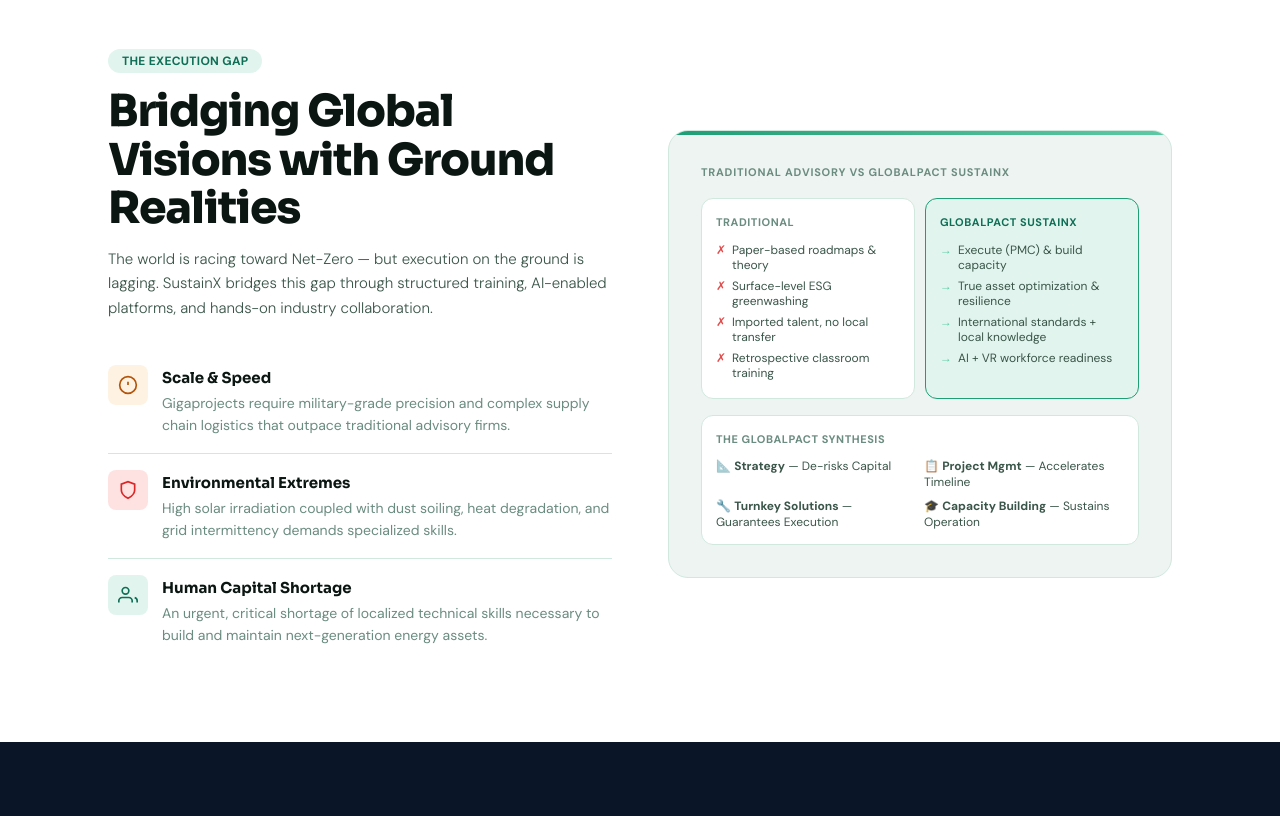
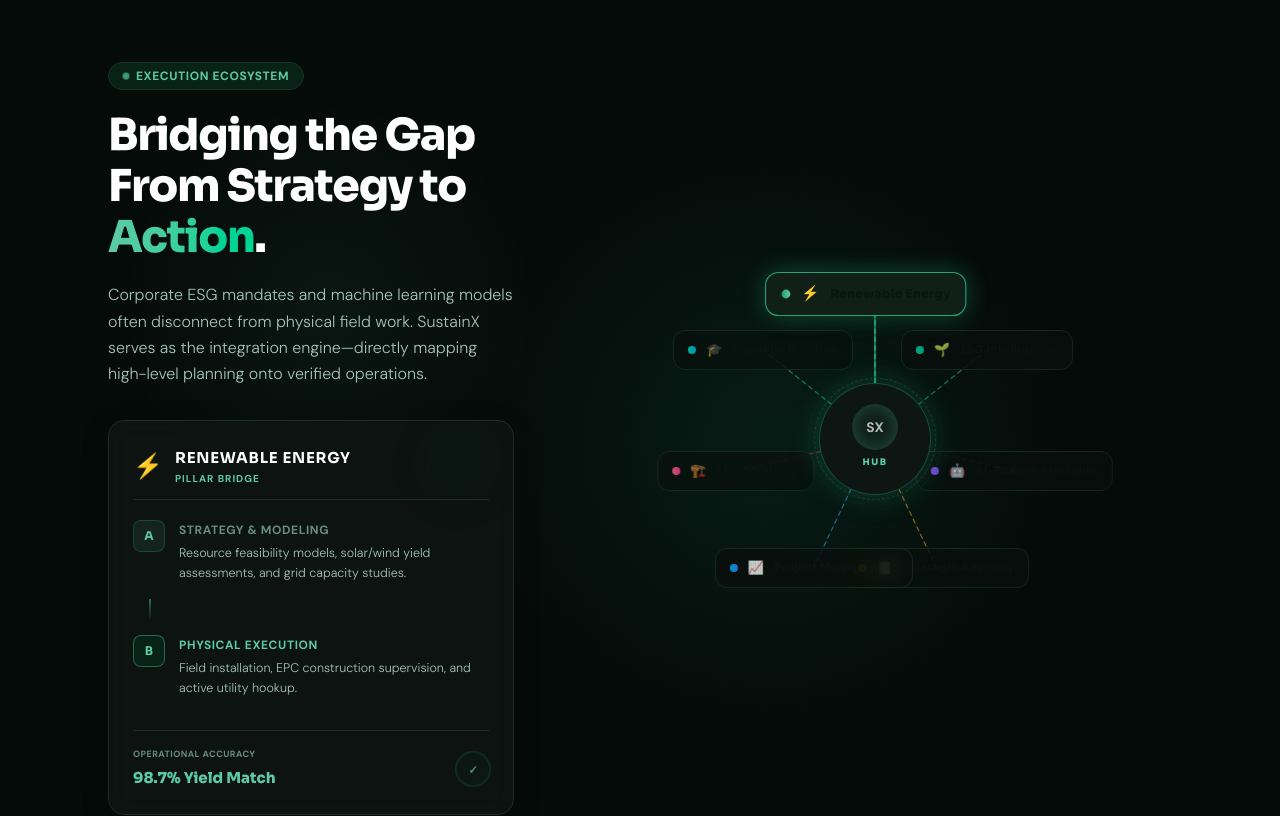
Before and after one commit to irfankhan90/SustainX, a Next.js app in the folder frontend/: page / in a window 1280 px wide. Shown: the part 1880-2696 px from the top of the page. Built offline with nearby package versions, Linux system fonts and the light colour scheme.

Commit message:
design(problem): replace execution gap cards with interactive Central Hub visualizer

```diff
--- a/frontend/components/ProblemSection.tsx
+++ b/frontend/components/ProblemSection.tsx
@@ -1,128 +1,331 @@
 "use client";
 
-import React from "react";
+import React, { useState } from "react";
+
+interface PillarData {
+  id: string;
+  label: string;
+  icon: string;
+  strategy: string;
+  execution: string;
+  metric: string;
+  metricLabel: string;
+  angle: number; // angle in degrees
+  color: string;
+  lineColor: string;
+}
+
+const HUB_PILLARS: PillarData[] = [
+  {
+    id: "renewable",
+    label: "Renewable Energy",
+    icon: "⚡",
+    strategy: "Resource feasibility models, solar/wind yield assessments, and grid capacity studies.",
+    execution: "Field installation, EPC construction supervision, and active utility hookup.",
+    metric: "98.7% Yield Match",
+    metricLabel: "Operational Accuracy",
+    angle: -90, // Top
+    color: "from-brand-g to-brand-gl",
+    lineColor: "#1D9E75"
+  },
+  {
+    id: "esg",
+    label: "ESG Intelligence",
+    icon: "🌱",
+    strategy: "Regulatory compliance blueprints, CSRD emission mapping, and green audit plans.",
+    execution: "Live Scope 1-3 sensor tracking, automated logs, and carbon offset transactions.",
+    metric: "100% Audit Ready",
+    metricLabel: "Emissions Verification",
+    angle: -38.5, // Top-Right
+    color: "from-emerald-400 to-teal-500",
+    lineColor: "#34D399"
+  },
+  {
+    id: "ai",
+    label: "AI-Powered Insights",
+    icon: "🤖",
+    strategy: "Machine learning grid forecasts, weather prediction, and load dispatch math.",
+    execution: "Direct smart grid adjustments, automated load-shedding, and battery discharge.",
+    metric: "-22% Peak Load",
+    metricLabel: "Grid Stress Mitigated",
+    angle: 13, // Right-Bottom
+    color: "from-purple-500 to-indigo-500",
+    lineColor: "#A78BFA"
+  },
+  {
+    id: "advisory",
+    label: "Strategic Advisory",
+    icon: "📋",
+    strategy: "Net-Zero policy blueprints, ESG rating targets, and green finance packaging.",
+    execution: "Real-time Capex tracking, compliance auditing, and active project financing.",
+    metric: "$4.2B Guided",
+    metricLabel: "ESG Finance Allocated",
+    angle: 64.5, // Bottom-Right
+    color: "from-amber-400 to-orange-500",
+    lineColor: "#FBBF24"
+  },
+  {
+    id: "pm",
+    label: "Project Management",
+    icon: "📈",
+    strategy: "Timelines, lifecycle staging, safety plans, and supply chain allocation.",
+    execution: "On-site PMC monitoring, certified milestone audits, and vendor validation.",
+    metric: "94% On-Schedule",
+    metricLabel: "Project Commissioning",
+    angle: 115.5, // Bottom-Left
+    color: "from-sky-400 to-blue-500",
+    lineColor: "#38BDF8"
+  },
+  {
+    id: "epc",
+    label: "EPC Solutions",
+    icon: "🏗️",
+    strategy: "Engineering schematics, structural design models, and grid connection layout.",
+    execution: "Active civil works, inverter rigging, panel wiring, and physical hookups.",
+    metric: "450MW Commissioned",
+    metricLabel: "Active Solar/Wind Sites",
+    angle: 167, // Left-Bottom
+    color: "from-rose-400 to-pink-500",
+    lineColor: "#F43F5E"
+  },
+  {
+    id: "capacity",
+    label: "Capacity Building",
+    icon: "🎓",
+    strategy: "Workforce competency profiling and institutional technical study maps.",
+    execution: "VR simulation training, onsite safety drills, and engineering certifications.",
+    metric: "18k+ Certified",
+    metricLabel: "Site-Ready Engineers",
+    angle: 218.5, // Top-Left
+    color: "from-teal-400 to-cyan-500",
+    lineColor: "#2DD4BF"
+  }
+];
 
 export const ProblemSection: React.FC = () => {
+  const [activeId, setActiveId] = useState<string>("renewable");
+
+  const activePillar = HUB_PILLARS.find((p) => p.id === activeId) || HUB_PILLARS[0];
+
   return (
-    <section className="bg-white py-20" id="about">
-      <div className="container">
-        <div className="grid grid-cols-1 md:grid-cols-2 gap-14 items-center">
-          {/* LEFT COLUMN */}
-          <div>
-            <div className="inline-block px-3.5 py-1 bg-brand-gxl text-brand-gd rounded-full text-xs font-semibold tracking-wide uppercase mb-3.5">
-              The execution gap
+    <section className="bg-[#050B09] text-[#E0E8E4] py-24 relative overflow-hidden" id="about">
+      {/* Background Tech Grids & Glows */}
+      <div className="absolute inset-0 pointer-events-none z-0">
+        <div
+          className="absolute inset-0 opacity-10"
+          style={{
+            backgroundImage:
+              "linear-gradient(rgba(29,158,117,0.1) 1px, transparent 1px), linear-gradient(90deg, rgba(29,158,117,0.1) 1px, transparent 1px)",
+            backgroundSize: "40px 40px",
+          }}
+        />
+        {/* Soft Radial Center Hub Glow */}
+        <div className="absolute w-[600px] h-[600px] rounded-full bg-[radial-gradient(circle,rgba(29,158,117,0.12)_0%,transparent_70%)] top-1/2 left-1/2 lg:left-[60%] -translate-x-1/2 -translate-y-1/2" />
+        <div className="absolute w-[400px] h-[400px] rounded-full bg-[radial-gradient(circle,rgba(93,202,165,0.06)_0%,transparent_75%)] top-[15%] left-[10%]" />
+      </div>
+
+      <div className="container relative z-[1] w-full">
+        <div className="grid grid-cols-1 lg:grid-cols-12 gap-16 items-center">
+
+          {/* LEFT COLUMN: NARRATIVE & DYNAMIC BRIDGE CARD */}
+          <div className="lg:col-span-5 flex flex-col justify-center text-left">
+            <div className="inline-flex items-center gap-[7px] px-3.5 py-[5px] border border-[#163327] rounded-full text-xs font-semibold text-brand-gl bg-[#092218] tracking-wider uppercase mb-5 self-start select-none">
+              <span className="w-1.5 h-1.5 rounded-full bg-brand-gl animate-pulse"></span>
+              Execution Ecosystem
             </div>
-            <h2 className="font-syne text-[28px] sm:text-[3.5vw] md:text-[44px] font-extrabold leading-[1.1] tracking-[-0.025em] text-t-DEFAULT mb-3.5 max-w-[480px]">
-              Bridging Global Visions with Ground Realities
+
+            <h2 className="font-syne text-[32px] sm:text-[4vw] lg:text-[44px] font-extrabold leading-[1.15] tracking-[-0.03em] text-white mb-5">
+              Bridging the Gap From Strategy to <span className="bg-gradient-to-r from-brand-gl to-emerald-400 bg-clip-text text-transparent">Action</span>.
             </h2>
-            <p className="text-[15px] text-t-2 font-light leading-[1.65] mb-7">
-              The world is racing toward Net-Zero — but execution on the ground is lagging. SustainX bridges this gap through structured training, AI-enabled platforms, and hands-on industry collaboration.
+
+            <p className="text-[15px] sm:text-[16px] text-t-4 leading-[1.65] font-light max-w-[500px] mb-8">
+              Corporate ESG mandates and machine learning models often disconnect from physical field work. SustainX serves as the integration engine—directly mapping high-level planning onto verified operations.
             </p>
-            <ul className="list-none m-0 p-0">
-              <li className="flex gap-3.5 py-4 border-b border-bdr-DEFAULT">
-                <div className="w-10 h-10 rounded-lg flex items-center justify-center shrink-0 bg-[#FEF3E2]">
-                  <svg viewBox="0 0 24 24" className="w-5 h-5 fill-none stroke-[#B45309] stroke-2 stroke-linecap-round stroke-linejoin-round">
-                    <circle cx="12" cy="12" r="10" />
-                    <line x1="12" y1="8" x2="12" y2="12" />
-                    <line x1="12" y1="16" x2="12.01" y2="16" />
-                  </svg>
+
+            {/* DYNAMIC STRATEGY-TO-EXECUTION CONVERSION CARD */}
+            <div className="bg-[#0E1613]/80 border border-[#1C2C26] rounded-2xl p-6 shadow-sh2 backdrop-blur-md relative overflow-hidden transition-all duration-300">
+              <div className="absolute top-0 right-0 w-24 h-24 bg-gradient-to-br from-brand-g to-transparent opacity-5 rounded-full filter blur-xl pointer-events-none" />
+
+              <div className="flex items-center gap-3 mb-5 border-b border-[#1C2C26] pb-3">
+                <span className="text-2xl">{activePillar.icon}</span>
+                <div>
+                  <h4 className="font-syne text-[15px] font-bold text-white uppercase tracking-wider">
+                    {activePillar.label}
+                  </h4>
+                  <p className="text-[10px] text-brand-gl font-bold tracking-widest uppercase">Pillar Bridge</p>
                 </div>
-                <div>
-                  <h4 className="font-syne text-[15px] font-bold text-t-DEFAULT mb-[3px]">Scale & Speed</h4>
-                  <p className="text-sm text-t-3 leading-[1.55]">
-                    Gigaprojects require military-grade precision and complex supply chain logistics that outpace traditional advisory firms.
-                  </p>
-                </div>
-              </li>
+              </div>
 
-              <li className="flex gap-3.5 py-4 border-b border-bdr-DEFAULT">
-                <div className="w-10 h-10 rounded-lg flex items-center justify-center shrink-0 bg-[#FEE2E2]">
-                  <svg viewBox="0 0 24 24" className="w-5 h-5 fill-none stroke-[#DC2626] stroke-2 stroke-linecap-round stroke-linejoin-round">
-                    <path d="M12 22s8-4 8-10V5l-8-3-8 3v7c0 6 8 10 8 10z" />
-                  </svg>
-                </div>
-                <div>
-                  <h4 className="font-syne text-[15px] font-bold text-t-DEFAULT mb-[3px]">Environmental Extremes</h4>
-                  <p className="text-sm text-t-3 leading-[1.55]">
-                    High solar irradiation coupled with dust soiling, heat degradation, and grid intermittency demands specialized skills.
-                  </p>
-                </div>
-              </li>
-
-              <li className="flex gap-3.5 py-4">
-                <div className="w-10 h-10 rounded-lg flex items-center justify-center shrink-0 bg-brand-gxl">
-                  <svg viewBox="0 0 24 24" className="w-5 h-5 fill-none stroke-brand-gd stroke-2 stroke-linecap-round stroke-linejoin-round">
-                    <path d="M17 21v-2a4 4 0 0 0-4-4H5a4 4 0 0 0-4 4v2" />
-                    <circle cx="9" cy="7" r="4" />
-                    <path d="M23 21v-2a4 4 0 0 0-3-3.87" />
-                  </svg>
-                </div>
-                <div>
-                  <h4 className="font-syne text-[15px] font-bold text-t-DEFAULT mb-[3px]">Human Capital Shortage</h4>
-                  <p className="text-sm text-t-3 leading-[1.55]">
-                    An urgent, critical shortage of localized technical skills necessary to build and maintain next-generation energy assets.
-                  </p>
-                </div>
-              </li>
-            </ul>
-          </div>
-
-          {/* RIGHT COLUMN */}
-          <div>
-            <div className="bg-[#EEF4F1] border border-bdr-DEFAULT rounded-[20px] p-8 relative overflow-hidden before:content-[''] before:absolute before:top-0 before:left-0 before:right-0 before:h-[4px] before:bg-gradient-to-r before:from-brand-g before:to-brand-gl">
-              <div className="text-[11px] font-semibold text-t-3 uppercase tracking-[0.07em] mb-4">
-                Traditional Advisory vs GlobalPact SustainX
-              </div>
-              <div className="grid grid-cols-1 sm:grid-cols-2 gap-2.5 mb-4">
-                <div className="bg-white border border-bdr-DEFAULT rounded-xl p-3.5">
-                  <div className="text-[11px] font-semibold uppercase tracking-wider text-t-3 mb-2">Traditional</div>
-                  <div className="text-xs text-t-2 py-[3px] flex items-start gap-1.5 leading-tight">
-                    <span className="text-[#E24B4A] shrink-0">✗</span> Paper-based roadmaps & theory
+              {/* Dynamic Bridge Diagram */}
+              <div className="flex flex-col gap-4">
+                {/* Strategy Step */}
+                <div className="flex items-start gap-3.5 group">
+                  <div className="w-8 h-8 rounded-lg flex items-center justify-center shrink-0 bg-[#14231E] border border-brand-g/30 text-brand-gl text-xs font-bold font-syne select-none group-hover:bg-[#1D9E75] group-hover:text-white transition-colors duration-300">
+                    A
                   </div>
-                  <div className="text-xs text-t-2 py-[3px] flex items-start gap-1.5 leading-tight">
-                    <span className="text-[#E24B4A] shrink-0">✗</span> Surface-level ESG greenwashing
-                  </div>
-                  <div className="text-xs text-t-2 py-[3px] flex items-start gap-1.5 leading-tight">
-                    <span className="text-[#E24B4A] shrink-0">✗</span> Imported talent, no local transfer
-                  </div>
-                  <div className="text-xs text-t-2 py-[3px] flex items-start gap-1.5 leading-tight">
-                    <span className="text-[#E24B4A] shrink-0">✗</span> Retrospective classroom training
+                  <div>
+                    <h5 className="text-[12px] font-bold text-t-3 uppercase tracking-wider mb-0.5">Strategy & Modeling</h5>
+                    <p className="text-[12.5px] text-t-4 font-light leading-relaxed">
+                      {activePillar.strategy}
+                    </p>
                   </div>
                 </div>
 
-                <div className="bg-brand-gxl border border-brand-g rounded-xl p-3.5">
-                  <div className="text-[11px] font-semibold uppercase tracking-wider text-brand-gd mb-2">GlobalPact SustainX</div>
-                  <div className="text-xs text-t-2 py-[3px] flex items-start gap-1.5 leading-tight">
-                    <span className="text-brand-gl shrink-0">→</span> Execute (PMC) & build capacity
+                {/* Vertical Connector Line */}
+                <div className="h-5 w-[1.5px] bg-gradient-to-b from-brand-gl to-[#14231E] ml-4 opacity-50" />
+
+                {/* Execution Step */}
+                <div className="flex items-start gap-3.5 group">
+                  <div className="w-8 h-8 rounded-lg flex items-center justify-center shrink-0 bg-[#092218] border border-brand-gl/40 text-brand-gl text-xs font-bold font-syne select-none group-hover:bg-brand-gd group-hover:text-white transition-colors duration-300">
+                    B
                   </div>
-                  <div className="text-xs text-t-2 py-[3px] flex items-start gap-1.5 leading-tight">
-                    <span className="text-brand-gl shrink-0">→</span> True asset optimization & resilience
-                  </div>
-                  <div className="text-xs text-t-2 py-[3px] flex items-start gap-1.5 leading-tight">
-                    <span className="text-brand-gl shrink-0">→</span> International standards + local knowledge
-                  </div>
-                  <div className="text-xs text-t-2 py-[3px] flex items-start gap-1.5 leading-tight">
-                    <span className="text-brand-gl shrink-0">→</span> AI + VR workforce readiness
+                  <div>
+                    <h5 className="text-[12px] font-bold text-brand-gl uppercase tracking-wider mb-0.5">Physical Execution</h5>
+                    <p className="text-[12.5px] text-t-4 font-light leading-relaxed">
+                      {activePillar.execution}
+                    </p>
                   </div>
                 </div>
-              </div>
 
-              <div className="bg-white border border-bdr-DEFAULT rounded-xl p-3.5 mt-2">
-                <div className="text-[11px] font-semibold uppercase tracking-[0.05em] text-t-3 mb-2.5">
-                  The GlobalPact Synthesis
-                </div>
-                <div className="grid grid-cols-1 sm:grid-cols-2 gap-2 text-xs text-t-2">
-                  <div>📐 <strong>Strategy</strong> — De-risks Capital</div>
-                  <div>📋 <strong>Project Mgmt</strong> — Accelerates Timeline</div>
-                  <div>🔧 <strong>Turnkey Solutions</strong> — Guarantees Execution</div>
-                  <div>🎓 <strong>Capacity Building</strong> — Sustains Operation</div>
+                {/* Converter Metric Panel */}
+                <div className="mt-4 pt-4 border-t border-[#1C2C26] flex items-center justify-between">
+                  <div>
+                    <div className="text-[9px] uppercase font-bold text-t-3 tracking-wider mb-0.5">
+                      {activePillar.metricLabel}
+                    </div>
+                    <div className="font-syne text-[15px] font-extrabold text-[#5DCAA5]">
+                      {activePillar.metric}
+                    </div>
+                  </div>
+                  <div className="h-8 w-8 rounded-full border-2 border-brand-g/20 flex items-center justify-center text-[10px] text-brand-gl font-bold bg-[#14231E]/40 animate-pulse-slow">
+                    ✓
+                  </div>
                 </div>
               </div>
             </div>
           </div>
+
+          {/* RIGHT COLUMN: INTERACTIVE VISUAL CORE HUB */}
+          <div className="lg:col-span-7 w-full flex items-center justify-center overflow-visible mt-8 lg:mt-0">
+            <div className="relative w-full max-w-[280px] xs:max-w-[340px] sm:max-w-[420px] aspect-square mx-auto flex items-center justify-center select-none scale-[0.85] xs:scale-[0.95] sm:scale-100 origin-center transition-all duration-300">
+
+              {/* Dynamic Connecting Lines SVG Canvas */}
+              <svg className="absolute inset-0 w-full h-full z-10 pointer-events-none" viewBox="0 0 500 500" fill="none" xmlns="http://www.w3.org/2000/svg">
+                <defs>
+                  {/* Central Hub Glowing Radial Shading */}
+                  <radialGradient id="hub-shading" cx="50%" cy="50%" r="50%">
+                    <stop offset="0%" stopColor="#5DCAA5" stopOpacity="0.4" />
+                    <stop offset="60%" stopColor="#1C2E27" stopOpacity="0.8" />
+                    <stop offset="100%" stopColor="#0B1612" stopOpacity="1" />
+                  </radialGradient>
+                </defs>
+
+                {/* Base SVG Lines connecting Orbit Nodes to Central Hub */}
+                {HUB_PILLARS.map((pillar) => {
+                  const angleRad = (pillar.angle * Math.PI) / 180;
+                  const x = 250 + 170 * Math.cos(angleRad);
+                  const y = 250 + 170 * Math.sin(angleRad);
+                  const isActive = activeId === pillar.id;
+
+                  return (
+                    <g key={`line-group-${pillar.id}`}>
+                      {/* Connection line background wire */}
+                      <line
+                        x1="250"
+                        y1="250"
+                        x2={x}
+                        y2={y}
+                        stroke={pillar.lineColor}
+                        strokeWidth={isActive ? "2" : "0.75"}
+                        opacity={isActive ? 0.8 : 0.15}
+                        className="transition-all duration-300"
+                      />
+
+                      {/* Animating energy flow particle dash */}
+                      <line
+                        x1="250"
+                        y1="250"
+                        x2={x}
+                        y2={y}
+                        stroke={pillar.lineColor}
+                        strokeWidth={isActive ? "2.5" : "1.5"}
+                        strokeDasharray="8 6"
+                        className="energy-flow-line transition-all duration-300"
+                        opacity={isActive ? 0.95 : 0.45}
+                      />
+                    </g>
+                  );
+                })}
+              </svg>
+
+              {/* CENTER HUB PIECE */}
+              <div
+                className="absolute z-20 w-28 h-28 rounded-full flex flex-col items-center justify-center border border-brand-g/40 bg-[#0E1613] shadow-[0_0_30px_rgba(29,158,117,0.3)] transition-transform duration-500 scale-100 hover:scale-105"
+                style={{
+                  top: "50%",
+                  left: "50%",
+                  transform: "translate(-50%, -50%)"
+                }}
+              >
+                {/* Concentric rotating dash ring */}
+                <div className="absolute inset-[-6px] rounded-full border border-dashed border-brand-gl/20 animate-spin" style={{ animationDuration: "25s" }} />
+                <div className="absolute inset-[-12px] rounded-full border border-dotted border-brand-g/10 animate-spin" style={{ animationDuration: "40s", animationDirection: "reverse" }} />
+
+                {/* Dynamic Inner glowing core */}
+                <div className="w-10 h-10 rounded-full bg-brand-g/10 flex items-center justify-center shadow-[inset_0_0_15px_rgba(93,202,165,0.4)] animate-pulse">
+                  <span className="text-white text-xs font-bold">SX</span>
+                </div>
+
+                <span className="font-syne text-[9px] font-extrabold tracking-[0.18em] text-brand-gl uppercase mt-2 select-none">
+                  Hub
+                </span>
+              </div>
+
+              {/* INTERACTIVE ORBITING NODE CARDS */}
+              {HUB_PILLARS.map((pillar) => {
+                const angleRad = (pillar.angle * Math.PI) / 180;
+                const x = 250 + 170 * Math.cos(angleRad);
+                const y = 250 + 170 * Math.sin(angleRad);
+
+                // Position percentages
+                const leftPct = (x / 500) * 100;
+                const topPct = (y / 500) * 100;
+
+                const isActive = activeId === pillar.id;
+
+                return (
+                  <button
+                    key={pillar.id}
+                    type="button"
+                    onMouseEnter={() => setActiveId(pillar.id)}
+                    onClick={() => setActiveId(pillar.id)}
+                    style={{
+                      left: `${leftPct}%`,
+                      top: `${topPct}%`,
+                      transform: "translate(-50%, -50%)",
+                      zIndex: isActive ? 30 : 10
+                    }}
+                    className={`absolute flex items-center gap-2.5 px-3.5 py-2 rounded-xl border transition-all duration-300 backdrop-blur-md cursor-pointer select-none text-white whitespace-nowrap text-[11px] font-bold ${
+                      isActive
+                        ? "bg-[#102019] border-[#29A075] shadow-[0_0_20px_rgba(29,158,117,0.4)] scale-110 opacity-100"
+                        : "bg-[#09100E]/90 border-[#1A2E26] hover:border-brand-g hover:bg-[#0E1B16]/90 opacity-80"
+                    }`}
+                  >
+                    {/* Glowing color dot indicator */}
+                    <span className={`w-2 h-2 rounded-full bg-gradient-to-r ${pillar.color} shrink-0`} />
+                    <span className="text-[13px]">{pillar.icon}</span>
+                    <span className="font-syne tracking-wide text-t-DEFAULT">{pillar.label}</span>
+                  </button>
+                );
+              })}
+
+            </div>
+          </div>
+
         </div>
       </div>
     </section>
   );
 };
+
 export default ProblemSection;
```
